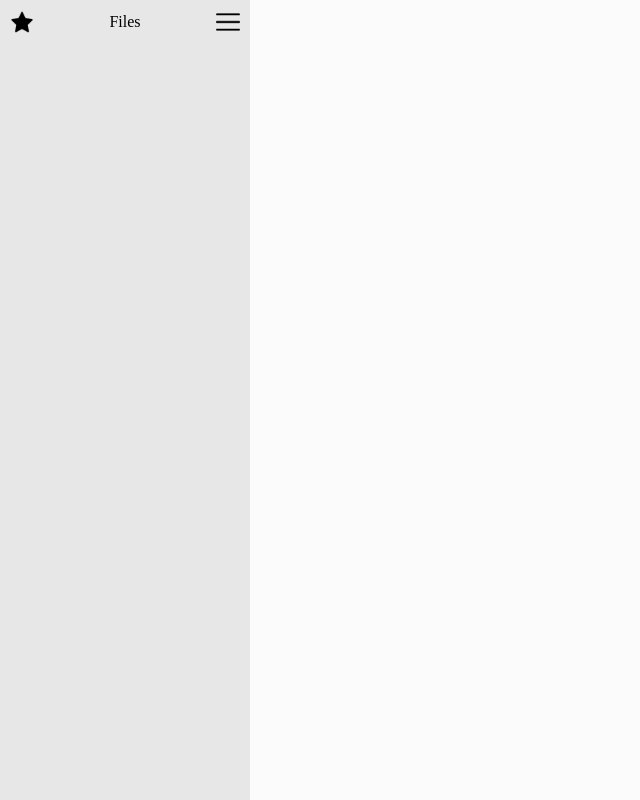
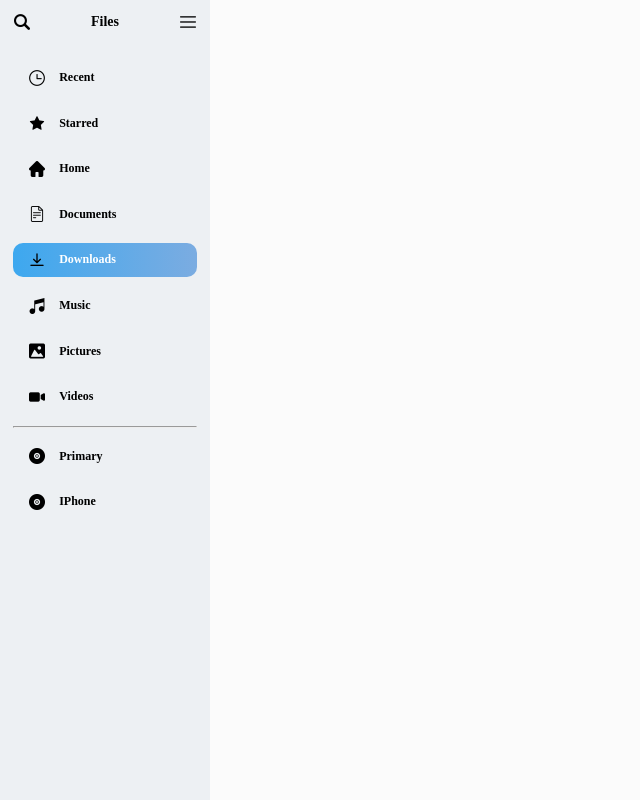
Before and after one commit to rans-rans/xplorer, a SvelteKit app: page / in a window 1280 px wide. Shown: the whole page, without its empty margins (0-640 px from the left). Built offline with nearby package versions, Linux system fonts and the light colour scheme.

Commit message:
finished sidebar nav template

```diff
--- a/src/app.css
+++ b/src/app.css
@@ -1,4 +1,5 @@
 * {
     margin: 0;
     padding: 0;
+    box-sizing: border-box;
 }
--- a/src/routes/+page.svelte
+++ b/src/routes/+page.svelte
@@ -20,9 +20,15 @@
     }
 
     .nav_pane {
-    width: 250px;
+        width: 210px;
+        flex-shrink: 0;
         height: 100%;
-    background-color: rgb(231, 231, 231);
+        background-color: rgb(237, 240, 243);
+        overflow-y: scroll;
+    }
+
+    ::-webkit-scrollbar {
+        background-color: rgb(237, 240, 243);
     }
 
     .content_pane {
--- a/src/routes/components/HomeRouteItem.svelte
+++ b/src/routes/components/HomeRouteItem.svelte
@@ -0,0 +1,41 @@
+<script lang="ts">
+    import { onMount } from "svelte";
+    import Icon from "./Icon.svelte";
+
+    let {
+        name,
+        icon,
+        selected = false,
+    }: { name: string; icon: string; selected?: boolean } = $props();
+
+    let isActive = $state(false);
+
+    onMount(() => {
+        isActive = selected;
+    });
+</script>
+
+<div class:item-active={isActive} class="item">
+    <Icon src={icon} height={16} width={16} active={true} />
+    <p style="font-weight: bold;font-size:12px;">{name}</p>
+</div>
+
+<style>
+    .item {
+        display: flex;
+        gap: 0.9rem;
+        align-items: center;
+        padding: 0.55rem;
+        border-radius: 10px;
+        padding-left: 16px;
+    }
+
+    .item-active {
+        color:white;
+        background-image: linear-gradient(
+            90deg,
+            rgb(61, 168, 239),
+            rgb(123, 172, 225)
+        );
+    }
+</style>
--- a/src/routes/components/Icon.svelte
+++ b/src/routes/components/Icon.svelte
@@ -1,12 +1,23 @@
 <script lang="ts">
-    let { src, alt = "" }: { src: string; alt?: string } = $props();
+    let {
+        src,
+        alt = "",
+        height = 24,
+        width = 24,
+        active = false,
+    }: {
+        src: string;
+        alt?: string;
+        active?: boolean;
+        height?: number;
+        width?: number;
+    } = $props();
 </script>
 
-<img src={src} alt={alt} />
+<img {src} {alt} {width} {height} class:active />
 
 <style>
     img {
-        width: 24px;
-        height: 24px;
+        display: block;
     }
 </style>
--- a/src/routes/components/NavigationPane.svelte
+++ b/src/routes/components/NavigationPane.svelte
@@ -1,26 +1,55 @@
 <script lang="ts">
     import { icons } from "../images";
+    import HomeRouteItem from "./HomeRouteItem.svelte";
     import Icon from "./Icon.svelte";
 </script>
 
-<div style="padding: 0.1rem">
+<div style="padding: 0.1rem" class="nav_inner">
     <div class="top-header">
-        <Icon src={icons.star} />
-        <p>Files</p>
-        <Icon src={icons.menu} />
+        <Icon src={icons.search} height={16} width={16} />
+        <p style="font-weight: bold;font-size: 14px;">Files</p>
+        <Icon src={icons.menu} height={16} width={16} />
     </div>
-    <div class="home-routes">
-
+    <div class="scroll-area">
+        <div class="home-routes">
+            <HomeRouteItem name="Recent" icon={icons.recent} />
+            <HomeRouteItem name="Starred" icon={icons.star} />
+            <HomeRouteItem name="Home" icon={icons.home} />
+            <HomeRouteItem name="Documents" icon={icons.document} />
+            <HomeRouteItem
+                name="Downloads"
+                selected={true}
+                icon={icons.download}
+            />
+            <HomeRouteItem name="Music" icon={icons.music} />
+            <HomeRouteItem name="Pictures" icon={icons.picture} />
+            <HomeRouteItem name="Videos" icon={icons.video} />
+            <hr />
+            <HomeRouteItem name="Primary" icon={icons.disk} />
+            <HomeRouteItem name="IPhone" icon={icons.disk} />
+        </div>
     </div>
 </div>
 
 <style>
+    .nav_inner {
+        width: 100%;
+        display: flex;
+        flex-direction: column;
+    }
     .top-header {
         display: flex;
         gap: 0.45rem;
         align-items: center;
-        background: rgb(231, 231, 231);
         justify-content: space-between;
-        padding: 0.5rem;
+        padding: 0.75rem;
+        margin-bottom: 1.2rem;
+    }
+
+    .home-routes {
+        padding-inline: 0.7rem;
+        display: flex;
+        flex-direction: column;
+        gap: 0.75rem;
     }
 </style>
--- a/src/routes/images.ts
+++ b/src/routes/images.ts
@@ -8,6 +8,7 @@ export const icons = {
     music: "/music.png",
     picture: "/picture.png",
     recent: "/recent.png",
+    search:"/search.png",
     star: "/star.png",
     trash: "/trash.png",
     video: "/video.png",
```
Also changed, not shown: static/search.png (added). Lines whose indentation alone changed are shown as unchanged.
